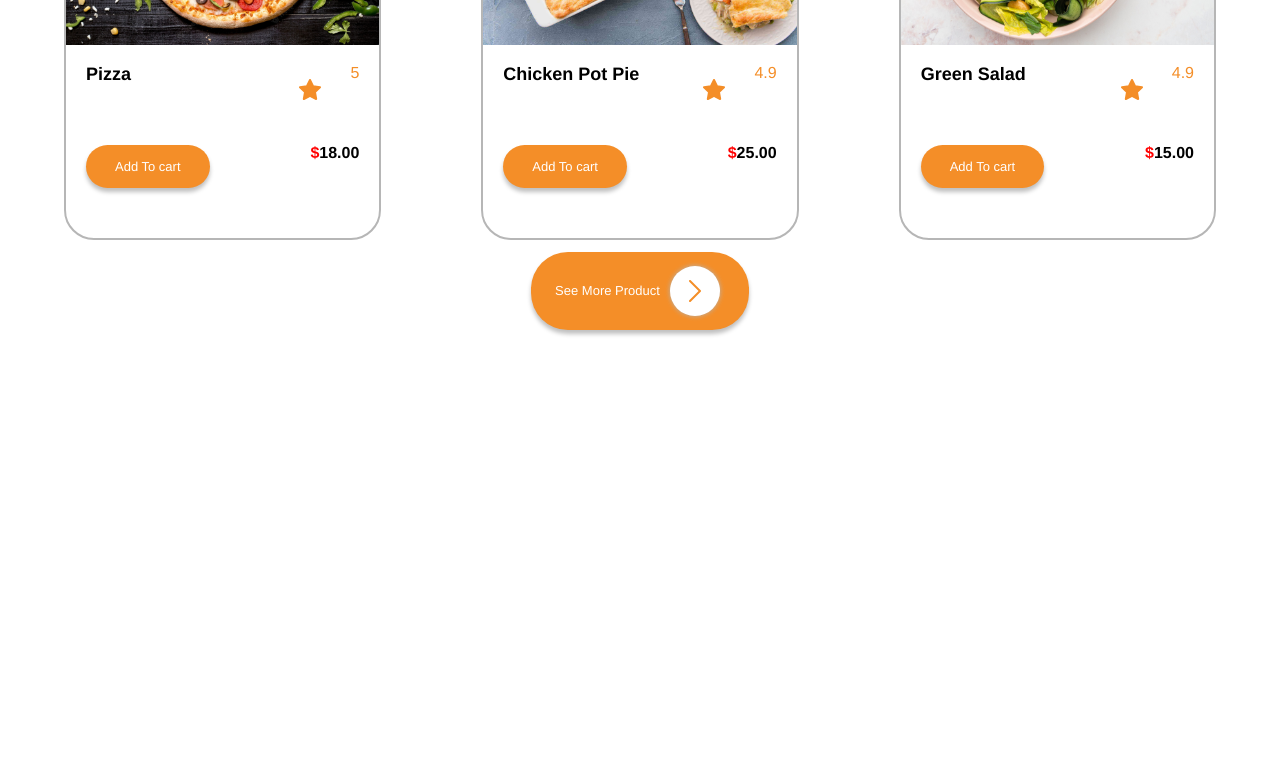
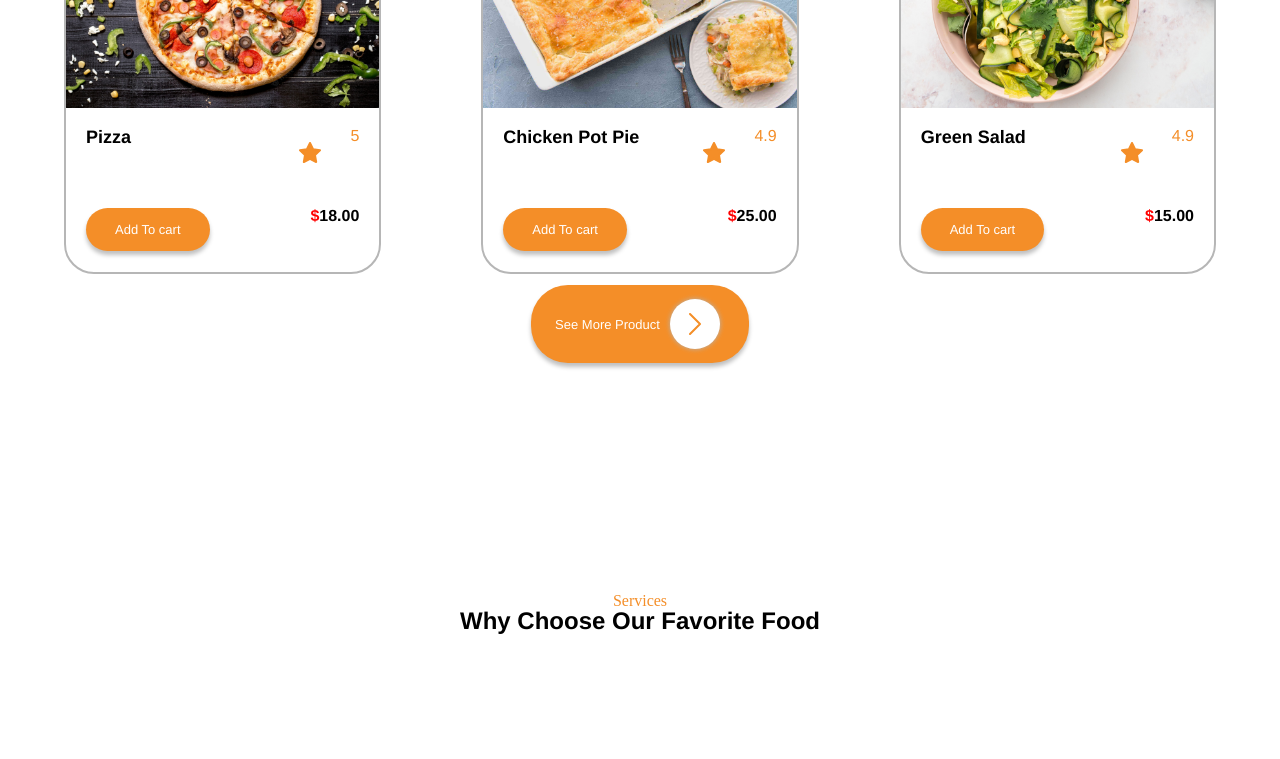
Before and after one commit to MeldryckSAID/dev_sass, a Vue app: page / in a window 1280 px wide. Shown: the part 2000-2759 px from the top of the page. Before the commit the page ends 2405 px from the top, so only its background shows below. Built offline with nearby package versions, Linux system fonts and the light colour scheme; no server answers.

Commit message:
section 3 +footer

```diff
--- a/src/components/elements/MyCard.vue
+++ b/src/components/elements/MyCard.vue
@@ -55,8 +55,12 @@ const className = computed(() => ({
 <style lang="scss">
 .card {
   max-width: rem(450);
+  height: rem(350);
   border-radius: rem(30);
   border: rem(1) solid;
+  display: flex;
+  flex-direction: column;
+  justify-content: center;
 
   position: relative;
   &__content {
@@ -84,7 +88,7 @@ const className = computed(() => ({
     justify-content: center;
     background-color: none;
     padding: none;
-    margin-top: rem(-75);
+
     img {
       object-fit: cover;
       max-width: rem(485);
@@ -107,7 +111,10 @@ const className = computed(() => ({
     border-radius: rem(30);
     border: rem(2) solid $gray;
     height: 367px;
+
     .card__image {
+      margin-top: rem(-75);
+
       img {
         width: 90%;
         padding: 0em;
@@ -125,7 +132,6 @@ const className = computed(() => ({
     max-width: rem(485);
     border-radius: rem(30);
     border: rem(2) solid $gray;
-
 
     .hfavori {
       display: flex;
--- a/src/views/HomeView.vue
+++ b/src/views/HomeView.vue
@@ -1,16 +1,19 @@
 <script setup>
 import MyHeader from '../components/elements/MyHeader.vue'
+import MyFooter from '../components/layouts/MyFooter.vue'
 import MyBackDelivery from '../components/elements/MyBackDelivery.vue'
 import MyTitle from '../components/elements/Mytitle.vue'
 import MyButton from '../components/MyButton.vue'
 import MyCardsMenu from '../components/elements/cards/MyCardsMenu.vue'
 import MyCards from '../components/elements/cards/MyCards.vue'
+import MyCardsPresta from '../components/elements/cards/MyCardsPresta.vue'
 import MyIcon from '../components/elements/icons/MyIcon.vue'
 </script>
 
 <template>
-  <MyHeader imageSrc="/public/logo.png" />
-
+  <header>
+    <MyHeader imageSrc="/public/logo.png" />
+  </header>
   <section class="section__1">
     <div class="section_left">
       <MyBackDelivery text_Back="Bike Delivery" image-src="/public/livraison.png" />
@@ -60,11 +63,23 @@ import MyIcon from '../components/elements/icons/MyIcon.vue'
     </div>
     <MyCards />
     <div class="section__button">
-      <MyButton iconr="true" color="primary" variant="rounded" size="small" tcolor="white">See More Product</MyButton>
+      <MyButton iconr="true" color="primary" variant="rounded" size="small" tcolor="white"
+        >See More Product</MyButton
+      >
     </div>
   </section>
 
+  <section class="section__3">
+    <div class="section__title">
+      <p>Services</p>
+      <MyTitle el="h3" size="large">Why Choose Our Favorite Food</MyTitle>
+    </div>
+    <MyCardsPresta />
+  </section>
 
+  <footer>
+    <MyFooter/>
+  </footer>
 </template>
 
 <style lang="scss">
@@ -115,6 +130,7 @@ p {
   align-items: center;
   flex-direction: column;
   padding: 5%;
+  padding-bottom: none;
   p {
     color: $primary-color;
   }
@@ -124,7 +140,26 @@ p {
     flex-direction: column;
     padding: 10%;
   }
-  .section__button{
+  .section__button {
+    padding: 1%;
+  }
+}
+.section__3 {
+  display: flex;
+  align-items: center;
+  flex-direction: column;
+  padding-top: 2%;
+
+  .section__title {
+    display: flex;
+    align-items: center;
+    flex-direction: column;
+    padding: 10%;
+    p {
+      color: $primary-color;
+    }
+  }
+  .section__button {
     padding: 1%;
   }
 }
```
